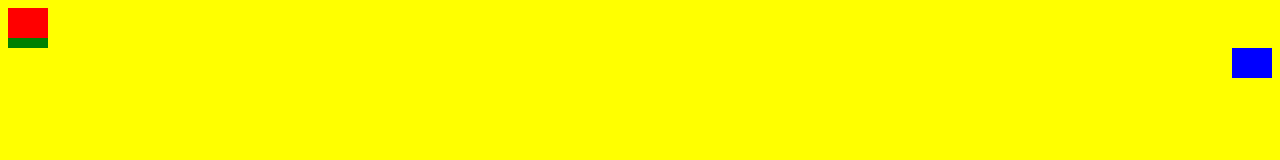
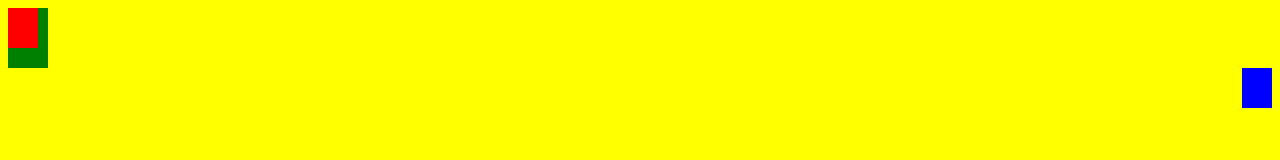
Before and after one commit to libo13970401754/web, a plain HTML site: page 第十二次课/index2.html in a window 1280 px wide. Drawn offline with Linux system fonts and the light colour scheme.

Commit message:
第十二次课

```diff
--- a/第十二次课/index2.html
+++ b/第十二次课/index2.html
@@ -15,15 +15,15 @@
         .box2{
             background-color: green;
             width: 40px;
-            height: 40px;
+            height: 60px;
         }
         .box3{
             background-color: blue;
             float: right;
         }
         .box1,.box3{
-            width: 40px;
-            height: 30px;
+            width: 30px;
+            height: 40px;
         }
     </style>
 </head>
```
